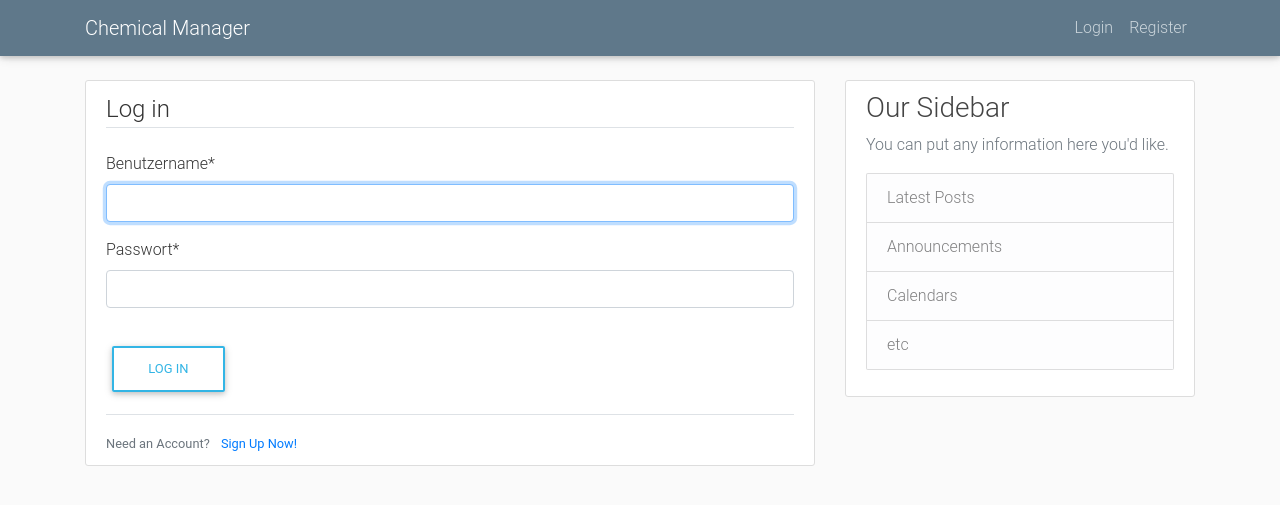
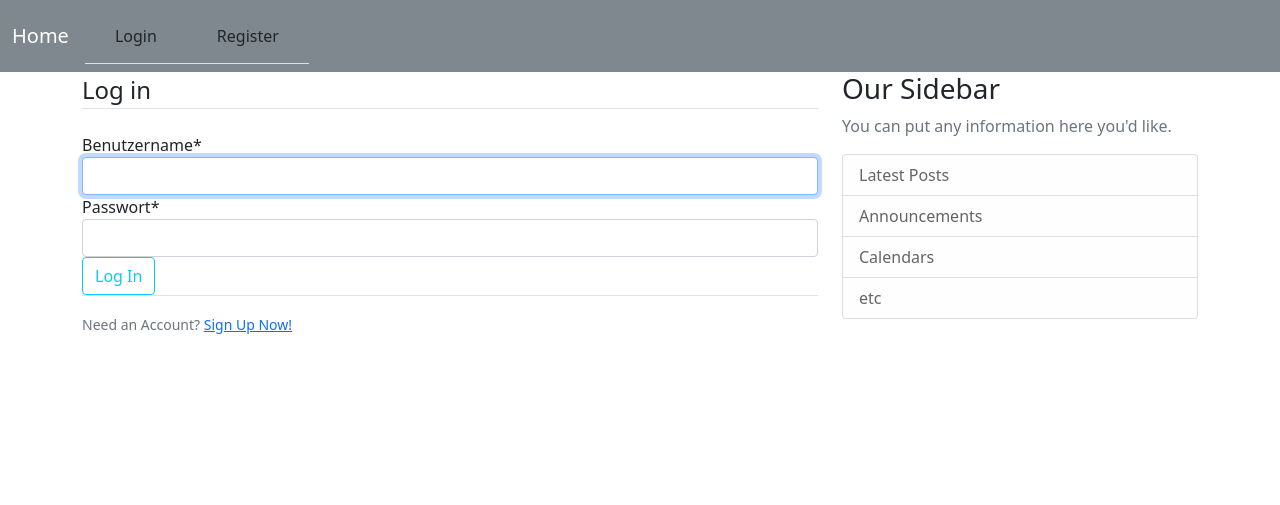
Before and after one commit to PythonFZ/ChemData, a Django app: page /login/ in a window 1280 px wide. Shown: the top 505 px of the page. Run offline with Django 3.2, Linux system fonts and the light colour scheme; parts of the project's set-up code (start-up, migrations or seed data) failed here and were passed over; some libraries are stand-ins or nearby versions.

Commit message:
change cdns - use bootstrap 5

```diff
--- a/chemmanager/templates/chemmanager/base.html
+++ b/chemmanager/templates/chemmanager/base.html
@@ -7,33 +7,14 @@
     <meta name="viewport" content="width=device-width, initial-scale=1, shrink-to-fit=no">
 
     <!-- Bootstrap CSS -->
-    <link rel="stylesheet" href="https://stackpath.bootstrapcdn.com/bootstrap/4.4.1/css/bootstrap.min.css"
-          integrity="sha384-Vkoo8x4CGsO3+Hhxv8T/Q5PaXtkKtu6ug5TOeNV6gBiFeWPGFN9MuhOf23Q9Ifjh" crossorigin="anonymous">
+    <link href="https://cdn.jsdelivr.net/npm/bootstrap@5.0.1/dist/css/bootstrap.min.css" rel="stylesheet"
+          integrity="sha384-+0n0xVW2eSR5OomGNYDnhzAbDsOXxcvSN1TPprVMTNDbiYZCxYbOOl7+AMvyTG2x" crossorigin="anonymous">
     <!-- Font Awesome -->
-    <link rel="stylesheet" href="https://maxcdn.bootstrapcdn.com/font-awesome/4.7.0/css/font-awesome.min.css">
-    <!-- MDBootstrap CSS -->
-    <link href="https://cdnjs.cloudflare.com/ajax/libs/mdbootstrap/4.5.16/css/mdb.min.css" rel="stylesheet">
+    <link rel="stylesheet" href="https://cdnjs.cloudflare.com/ajax/libs/font-awesome/5.15.3/css/all.min.css"
+          integrity="sha512-iBBXm8fW90+nuLcSKlbmrPcLa0OT92xO1BIsZ+ywDWZCvqsWgccV3gFoRBv0z+8dLJgyAHIhR35VZc2oM/gI1w=="
+          crossorigin="anonymous" referrerpolicy="no-referrer"/>
 
-    <script
-            src="https://code.jquery.com/jquery-3.4.1.min.js"
-            integrity="sha256-CSXorXvZcTkaix6Yvo6HppcZGetbYMGWSFlBw8HfCJo="
-            crossorigin="anonymous"></script>
-    <script src="https://cdn.jsdelivr.net/npm/popper.js@1.16.0/dist/umd/popper.min.js"
-            integrity="sha384-Q6E9RHvbIyZFJoft+2mJbHaEWldlvI9IOYy5n3zV9zzTtmI3UksdQRVvoxMfooAo"
-            crossorigin="anonymous"></script>
-    <script src="https://stackpath.bootstrapcdn.com/bootstrap/4.4.1/js/bootstrap.min.js"
-            integrity="sha384-wfSDF2E50Y2D1uUdj0O3uMBJnjuUD4Ih7YwaYd1iqfktj0Uod8GCExl3Og8ifwB6"
-            crossorigin="anonymous"></script>
-
-    <!-- Material Design for Bootstrap -->
-    <script src="https://cdnjs.cloudflare.com/ajax/libs/mdbootstrap/4.14.0/js/mdb.min.js"></script>
-
-
-    <!-- LaTeX -->
-    <script src="https://polyfill.io/v3/polyfill.min.js?features=es6"></script>
-    <script id="MathJax-script" async src="https://cdn.jsdelivr.net/npm/mathjax@3/es5/tex-mml-chtml.js"></script>
-
-    <link rel="stylesheet" href="{% static 'chemmanager/main.css' %}">
+    {#    <link rel="stylesheet" href="{% static 'chemmanager/main.css' %}">#}
 
     {% block custom_head %}{% endblock %}
 
@@ -52,39 +33,56 @@
         }
     }
 </style>
-
-<header class="site-header">
-    <nav class="navbar navbar-expand-md navbar-dark bg-steel fixed-top">
-        <div class="container">
-            <a class="navbar-brand mr-4" href="{% url 'chemmanager-home' %}">Chemical Manager</a>
-            <button class="navbar-toggler" type="button" data-toggle="collapse" data-target="#navbarToggle"
-                    aria-controls="navbarToggle" aria-expanded="false" aria-label="Toggle navigation">
+<nav class="navbar navbar-expand-lg navbar-dark" style="background-color: #7f888e;">
+    <div class="container-fluid">
+        <a class="navbar-brand" href={% url 'chemmanager-home' %}>Home</a>
+        {% comment %}This is the navbar toggler for small pages!{% endcomment %}
+        <button class="navbar-toggler" type="button" data-bs-toggle="collapse" data-bs-target="#navbarSupportedContent"
+                aria-controls="navbarSupportedContent" aria-expanded="false" aria-label="Toggle navigation">
             <span class="navbar-toggler-icon"></span>
         </button>
-            <div class="collapse navbar-collapse" id="navbarToggle">
-                <div class="navbar-nav mr-auto">
+        <div class="collapse navbar-collapse" id="navbarSupportedContent">
+            <ul class="nav nav-tabs ">
+
                 {% block navigation-bar %}
+
                 {% endblock %}
-                </div>
-                <!-- Navbar Right Side -->
-                <div class="navbar-nav">
+
                 {% if user.is_authenticated %}
-                        <a class="nav-item nav-link" href="{% url 'profile' %}">Profile ({{ user }})</a>
-                        <a class="nav-item nav-link" href="{% url 'logout' %}">Logout</a>
+                    <li class="nav-link">
+                        <a class="btn btn-outline-white" href="{% url 'profile' %}">Profile ({{ user }})</a>
+                    </li>
+                    <li class="nav-link">
+                        <a class="btn btn-outline-white" href="{% url 'logout' %}">Logout</a>
+                    </li>
                 {% else %}
-                        <a class="nav-item nav-link" href="{% url 'login' %}">Login</a>
-                        <a class="nav-item nav-link" href="{% url 'register' %}">Register</a>
+                    <li class="nav-link">
+                        <a class="btn btn-outline-white" href="{% url 'login' %}">Login</a>
+                    </li>
+                    <li class="nav-link">
+                        <a class="btn btn-outline-white" href="{% url 'register' %}">Register</a>
+                    </li>
                 {% endif %}
-                </div>
+            </ul>
         </div>
     </div>
 </nav>
-</header>
 
-<script>
-    new WOW.init();
-</script>
+
 {% block base_content %}{% endblock %}
+
+<!-- JQuery CDN -->
+<script src="https://code.jquery.com/jquery-3.6.0.min.js"
+        integrity="sha256-/xUj+3OJU5yExlq6GSYGSHk7tPXikynS7ogEvDej/m4=" crossorigin="anonymous"></script>
+<!-- Bootstrap JS Bundle -->
+
+<script src="https://cdn.jsdelivr.net/npm/bootstrap@5.0.1/dist/js/bootstrap.bundle.min.js"
+        integrity="sha384-gtEjrD/SeCtmISkJkNUaaKMoLD0//ElJ19smozuHV6z3Iehds+3Ulb9Bn9Plx0x4"
+        crossorigin="anonymous"></script>
+
+<!-- LaTeX -->
+<script src="https://polyfill.io/v3/polyfill.min.js?features=es6"></script>
+<script id="MathJax-script" async src="https://cdn.jsdelivr.net/npm/mathjax@3/es5/tex-mml-chtml.js"></script>
 
 {% block custom_js %}{% endblock %}
 </body>
```
Lines whose indentation alone changed are shown as unchanged.
